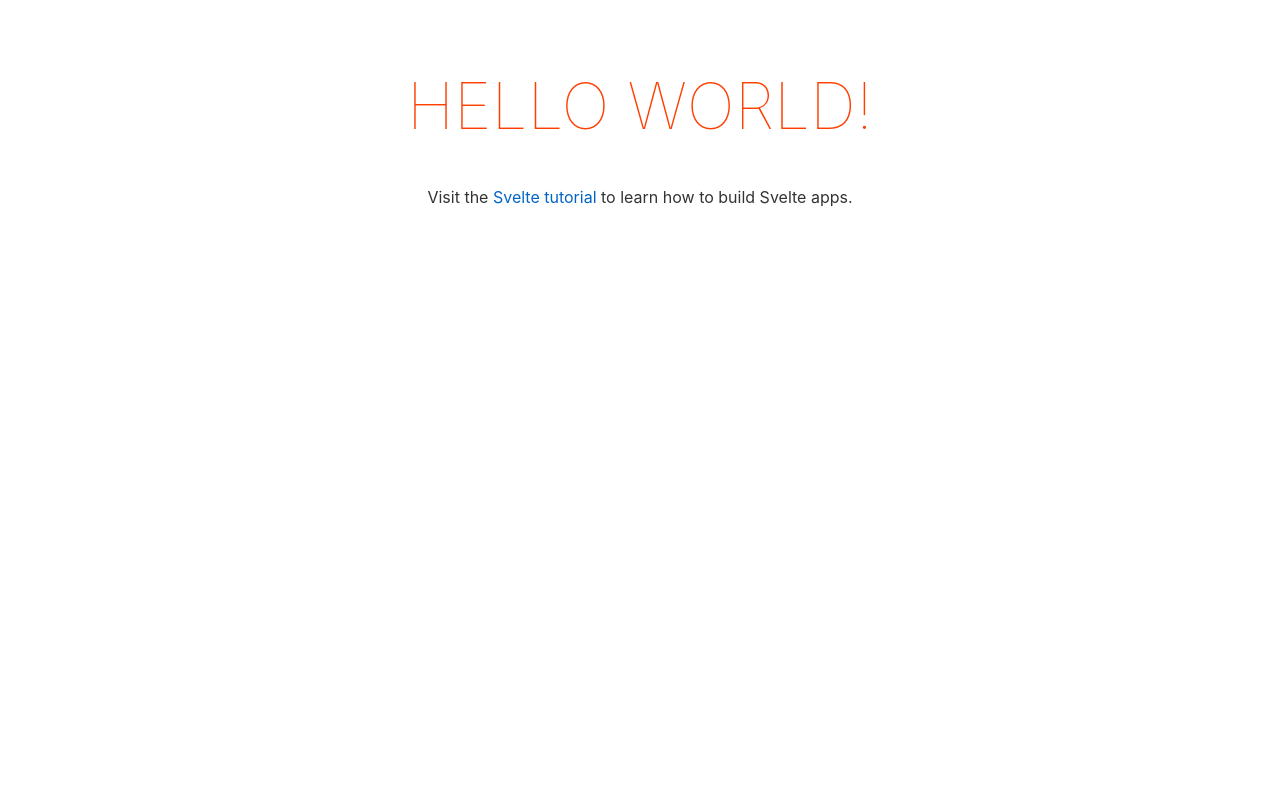
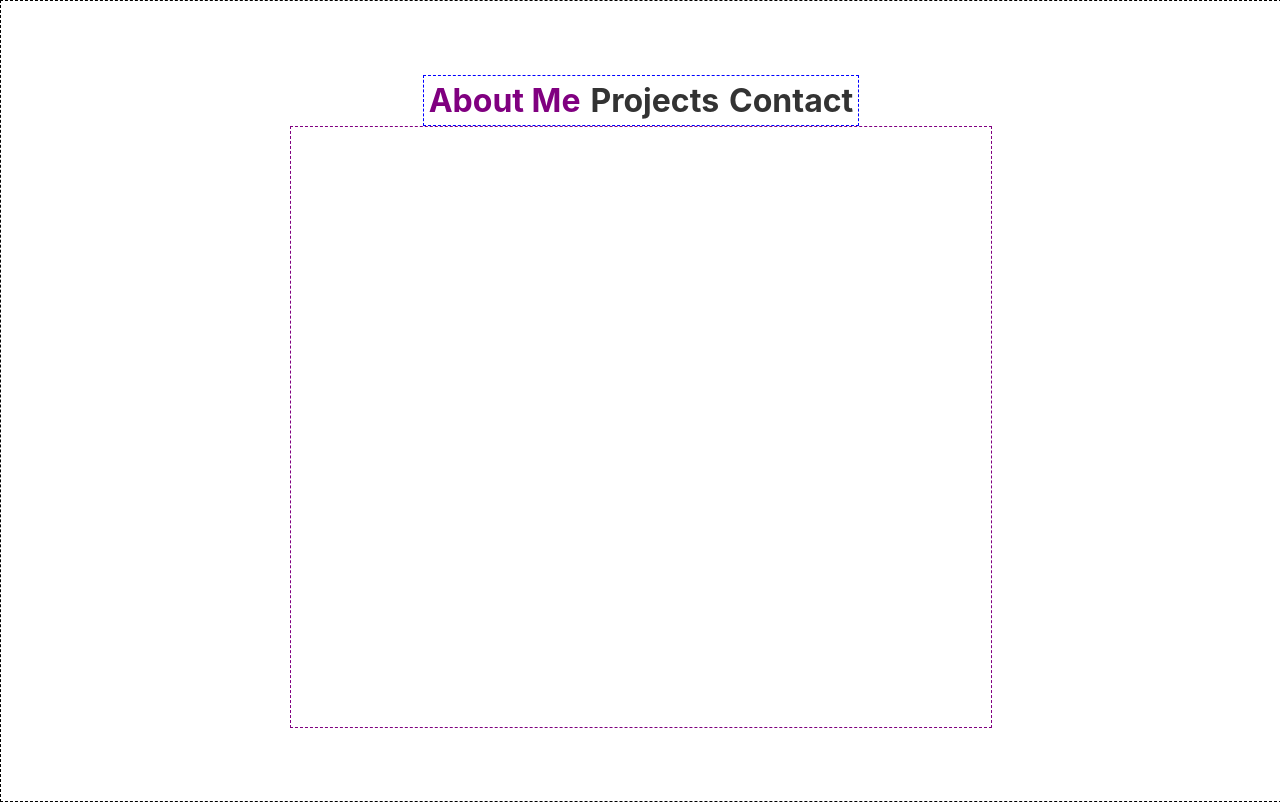
Before and after one commit to dhawkvq/dhawkvq.github.io, a Svelte app: page / in a window 1280 px wide. Built offline with nearby package versions, Linux system fonts and the light colour scheme.

Commit message:
gh-pages added for easy deploy. unnecessary styles/code pulled from global.css and main.ts. Bare bones window and tabs made for SPA look. smidge of styling on active click.

```diff
--- a/public/global.css
+++ b/public/global.css
@@ -7,57 +7,6 @@ html, body {
 body {
 	color: #333;
 	margin: 0;
-	padding: 8px;
 	box-sizing: border-box;
 	font-family: -apple-system, BlinkMacSystemFont, "Segoe UI", Roboto, Oxygen-Sans, Ubuntu, Cantarell, "Helvetica Neue", sans-serif;
 }
-
-a {
-	color: rgb(0,100,200);
-	text-decoration: none;
-}
-
-a:hover {
-	text-decoration: underline;
-}
-
-a:visited {
-	color: rgb(0,80,160);
-}
-
-label {
-	display: block;
-}
-
-input, button, select, textarea {
-	font-family: inherit;
-	font-size: inherit;
-	-webkit-padding: 0.4em 0;
-	padding: 0.4em;
-	margin: 0 0 0.5em 0;
-	box-sizing: border-box;
-	border: 1px solid #ccc;
-	border-radius: 2px;
-}
-
-input:disabled {
-	color: #ccc;
-}
-
-button {
-	color: #333;
-	background-color: #f4f4f4;
-	outline: none;
-}
-
-button:disabled {
-	color: #999;
-}
-
-button:not(:disabled):active {
-	background-color: #ddd;
-}
-
-button:focus {
-	border-color: #666;
-}
--- a/src/App.svelte
+++ b/src/App.svelte
@@ -1,30 +1,33 @@
 <script lang="ts">
-	export let name: string = 'Derrick'
+  import Tabs from './Tabs.svelte'
 </script>
 
 <main>
-	<h1>Hello {name}!</h1>
-	<p>Visit the <a href="https://svelte.dev/tutorial">Svelte tutorial</a> to learn how to build Svelte apps.</p>
+  <div class='contentCont'>
+    <Tabs />
+	  <div class='pageWindow'></div>
+  </div>
 </main>
 
 <style>
-	main {
-		text-align: center;
-		padding: 1em;
-		max-width: 240px;
-		margin: 0 auto;
-	}
+  main {
+    border: 1px dashed black;
+    display: flex;
+    justify-content: center;
+    align-items: center;
+    height: 100vh;
+    width: 100vw;
+  }
 
-	h1 {
-		color: #ff3e00;
-		text-transform: uppercase;
-		font-size: 4em;
-		font-weight: 100;
-	}
+  .contentCont {
+    display: flex;
+    flex-direction: column;
+    align-items: center;
+  }
 
-	@media (min-width: 640px) {
-		main {
-			max-width: none;
-		}
-	}
+  .pageWindow {
+    height: 600px;
+    width: 700px;
+    border: 1px dashed purple;
+  }
 </style>
--- /dev/null
+++ b/src/Tabs.svelte
@@ -0,0 +1,39 @@
+<script lang='ts'>
+  let active:string = 'about';
+</script>
+
+<div class='cont'>
+  <h1
+    class:active="{ active === 'about' }"
+    on:click="{() => active = 'about' }"
+  > About Me </h1>
+  <h1
+    class:active="{ active === 'projects' }"
+    on:click="{() => active = 'projects' }"
+  > Projects </h1>
+  <h1
+    class:active="{ active === 'contact' }"
+    on:click="{() => active = 'contact' }"
+  > Contact </h1>
+</div>
+
+<style>
+  .cont {
+    border: 1px dashed blue;
+    display: flex;
+    justify-content: center;
+  }
+
+  .active {
+    color: purple;
+  }
+
+  h1 {
+    margin: 5px;
+  }
+
+  h1:hover {
+    cursor: pointer;
+  }
+
+</style>
--- a/src/main.ts
+++ b/src/main.ts
@@ -1,10 +1,5 @@
 import App from './App.svelte';
 
-const app = new App({
-	target: document.body,
-	props: {
-    name: 'World'
-  }
-});
+const app = new App({ target: document.body });
 
 export default app;
```
Also changed, not shown: package.json (+7 -5 lines), public/index.html (line endings or trailing spaces), 1 other file (tests, documents, lock files or other folders).
